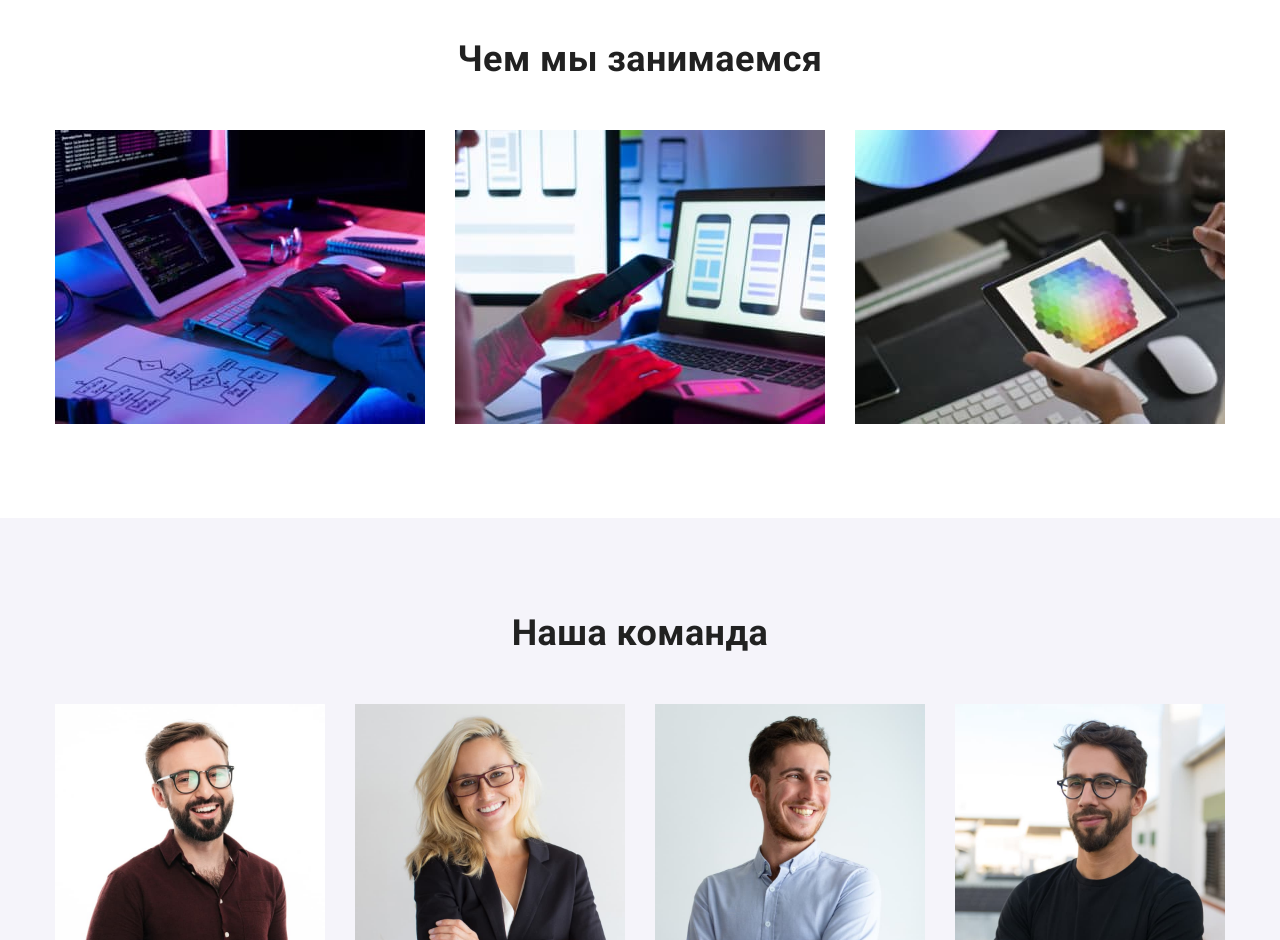
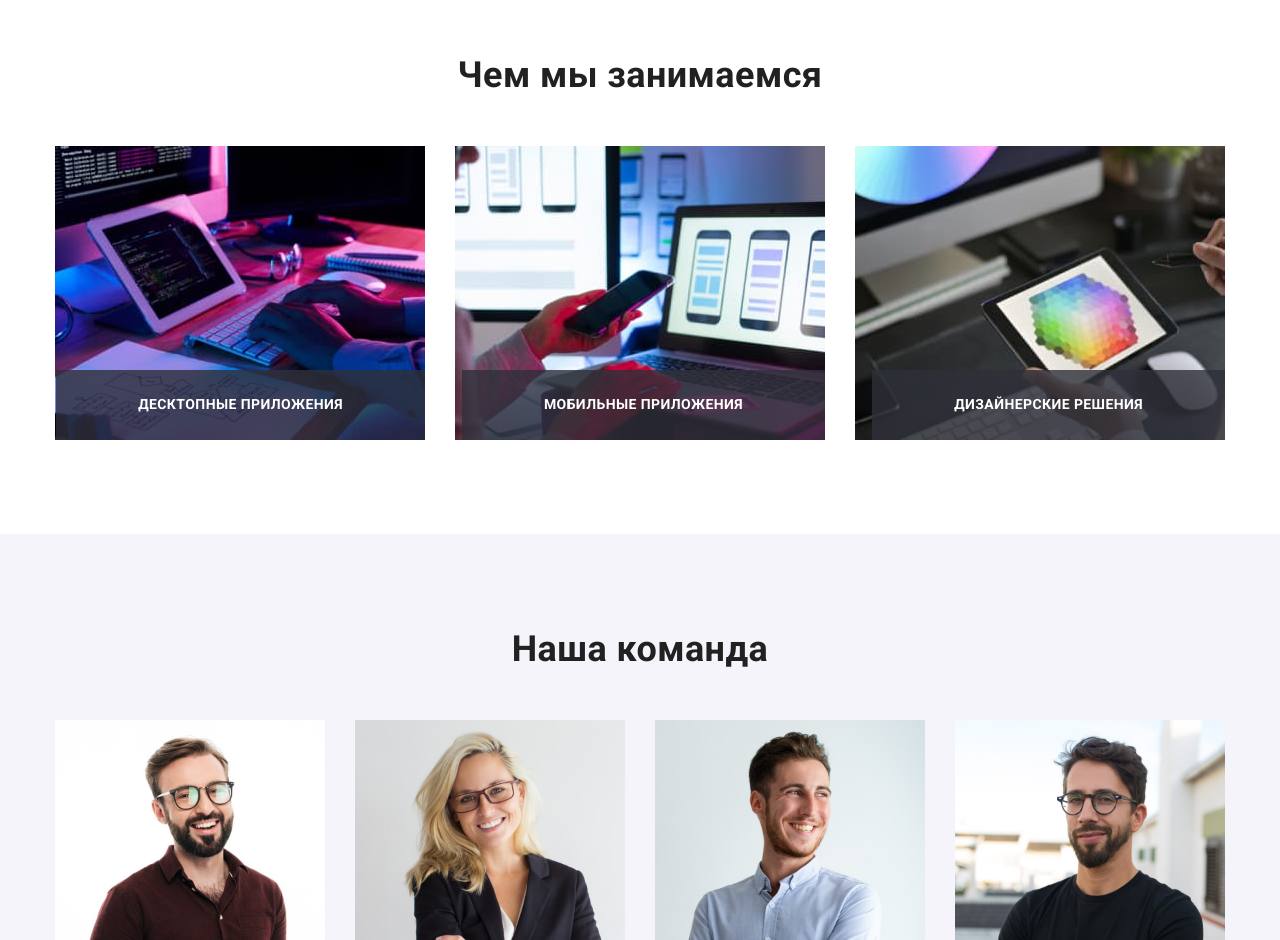
Before and after one commit to lesandre2020/goit-markup-hw-05, a plain HTML site: page index.html in a window 1280 px wide. Shown: the part 1080-2020 px from the top of the page. Drawn offline with nearby package versions, Linux system fonts and the light colour scheme.

Commit message:
new 9/00

```diff
--- a/css/styles.css
+++ b/css/styles.css
@@ -60,11 +60,6 @@ footer .conteiner {
   padding-top: 0;
 }
 
-/* .header-item {
-  display: inline-flex;
-  justify-content: space-between;
-}  */
-
 .logo {
   color: #000000;
 
@@ -110,6 +105,8 @@ footer {
   font-style: normal;
 
   cursor: pointer;
+
+  transition: color 250ms cubic-bezier(0.4, 0, 0.2, 1);
 }
 
 .contacts {
@@ -127,6 +124,15 @@ header svg {
 
 .header-nav.current {
   color: var(--accent-color);
+}
+
+.current::before {
+  display: inline-block;
+  content: "";
+  width: 48px;
+  height: 4px;
+  border-radius: 2px;
+  background-color: var(--accent-color);
 }
 
 .header-nav:hover svg {
@@ -204,6 +210,8 @@ header svg {
   text-align: center;
 
   cursor: pointer;
+
+  transition: all color 250ms cubic-bezier(0.4, 0, 0.2, 1);
 }
 
 .button-portfolio:hover,
@@ -354,6 +362,7 @@ nav .list li:last-child {
 }
 
 .list-portfolio {
+  transition: all color 250ms cubic-bezier(0.4, 0, 0.2, 1);
   border: 1px solid #eeeeee;
 }
 
@@ -451,6 +460,8 @@ main .buttons li {
   display: flex;
   align-items: center;
   justify-content: center;
+
+  transition: color 250ms cubic-bezier(0.4, 0, 0.2, 1);
 }
 
 .box-clients:nth-child(6) svg {
@@ -513,6 +524,8 @@ main .buttons li {
   width: 44px;
   background-color: rgba(255, 255, 255, 0.1);
   border-radius: 50%;
+
+  transition: all color 250ms cubic-bezier(0.4, 0, 0.2, 1);
 }
 
 .social-list-item-link svg {
@@ -571,3 +584,20 @@ main .buttons li {
 header .item svg {
   margin-right: 10px;
 }
+
+.thumb {
+  position: relative;
+  margin: 0px;
+}
+
+.thumb > .label {
+  position: absolute;
+  top: 224px;
+  right: 0;
+  margin: 0;
+  padding: 27px 82px;
+
+  font-size: 14px;
+  background: rgba(47, 48, 58, 0.8);
+  color: #fff;
+}
--- a/index.html
+++ b/index.html
@@ -117,17 +117,24 @@
             <div class="conteiner">
             <h2 class="subtitle">Чем мы занимаемся</h2>
             <ul class="list displflex gallery">
-              <li>
-                <!-- <h3>Десктопные приложения</h3> -->
-                <img src="./images/desktop.jpg" alt="Фото Десктопные приложения" width="370" height="294" />
+              <li >
+                <div class="thumb">
+                  <img src="./images/desktop.jpg" alt="Фото Десктопные приложения" width="370" height="294" />
+                  <h3 class="label">Десктопные приложения</h3>
+                </div>
+
               </li>
               <li>
-                <!-- <h3>Мобильные приложения</h3> -->
-                <img src="./images/mobile.jpg" alt="Фото Мобильные приложения" width="370" height="294" />
+                <div class="thumb">
+                  <img src="./images/mobile.jpg" alt="Фото Мобильные приложения" width="370" height="294" />
+                  <h3 class="label">Мобильные приложения</h3>
+                </div>
               </li>
               <li>
-                <!-- <h3>Дизайнерские решения</h3> -->
-                <img src="./images/design.jpg" alt="Фото Дизайнерские решения" width="370" height="294" />
+                <div class="thumb">
+                  <img src="./images/design.jpg" alt="Фото Дизайнерские решения" width="370" height="294" />
+                  <h3 class="label">Дизайнерские решения</h3>
+                </div>
               </li>
             </ul>
             </div>
```
